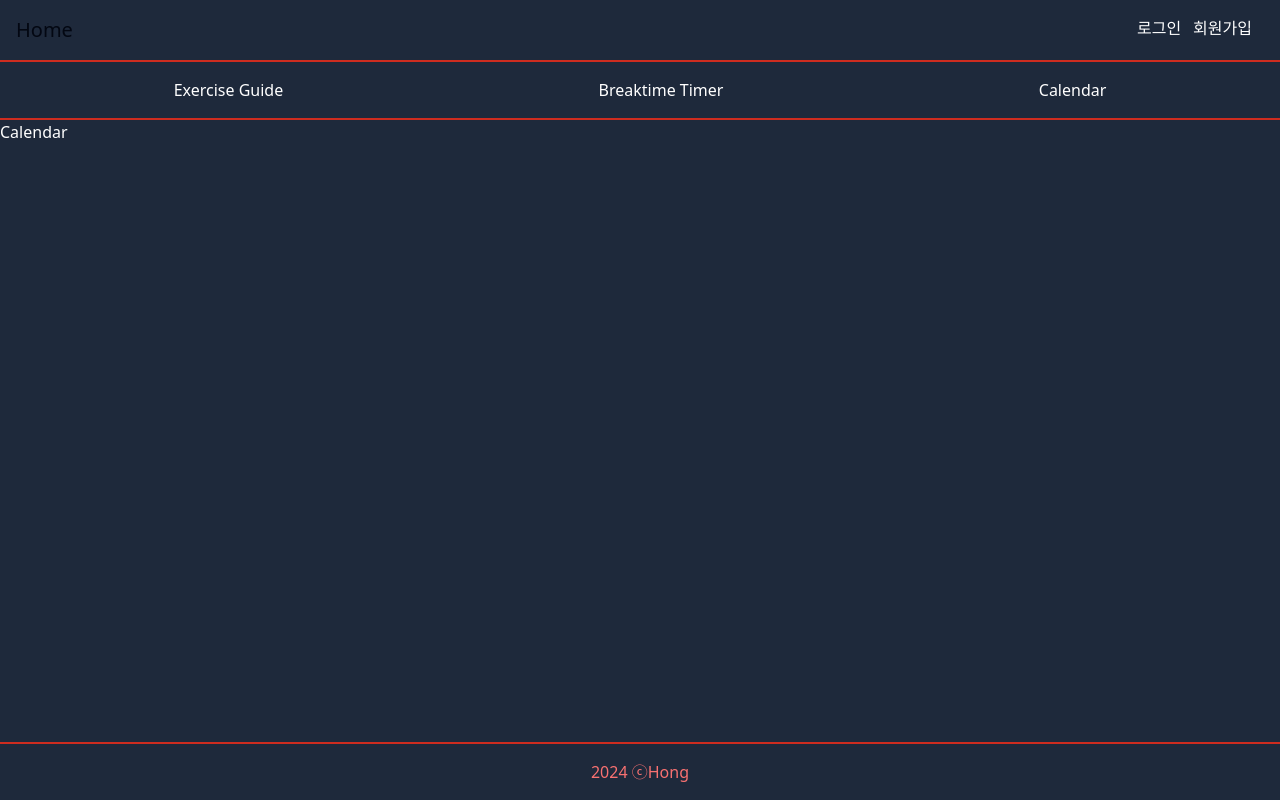
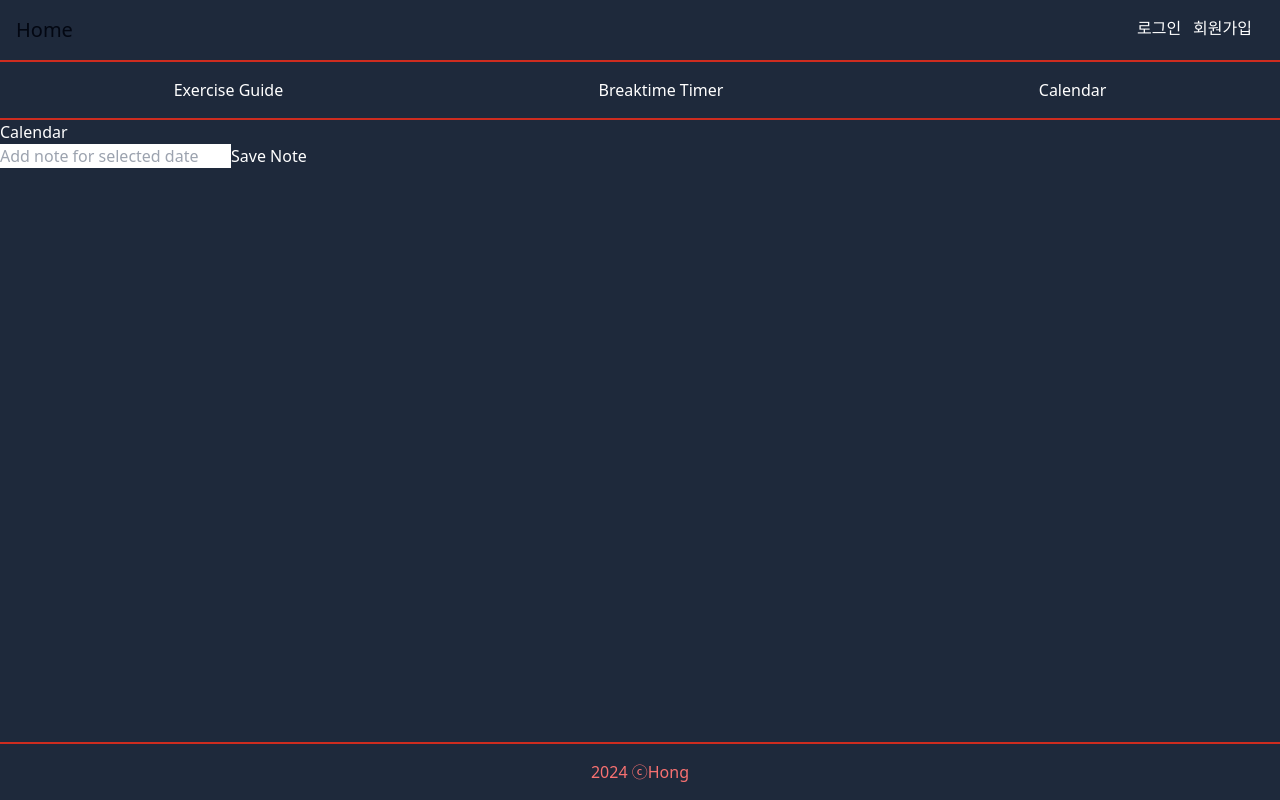
Before and after one commit to hmoongi94/personalProject, a Next.js app in the folder project-exerciseApp/frontend/: page / in a window 1280 px wide. Both pictures are taken after a click on the item "Calendar". Built offline with nearby package versions, Linux system fonts and the light colour scheme.

Commit message:
todo: Calendar기능 구현하기. 달력에 메모할 수 있는 기능

```diff
--- a/project-exerciseApp/frontend/app/ui/mainpage/calendar/calendar.tsx
+++ b/project-exerciseApp/frontend/app/ui/mainpage/calendar/calendar.tsx
@@ -1,9 +1,61 @@
+import React, { useState } from 'react';
 
 const Calendar = () => {
+  // 달력의 날짜와 해당 날짜에 기록된 내용을 state로 관리
+  const [calendar, setCalendar] = useState([
+    { date: '2024-02-01', note: 'Meeting with team' },
+    { date: '2024-02-15', note: 'Project deadline' },
+    // 기타 초기 데이터
+  ]);
+
+  // 기록을 추가할 때 사용할 state
+  const [newNote, setNewNote] = useState('');
+  const [selectedDate, setSelectedDate] = useState('');
+
+  // 날짜를 클릭하면 해당 날짜의 기록을 표시하는 함수
+  const handleDateClick = (date) => {
+    setSelectedDate(date);
+    const noteForDate = calendar.find((item) => item.date === date)?.note || '';
+    setNewNote(noteForDate);
+  };
+
+  // 기록을 저장하는 함수
+  const saveNote = () => {
+    // 선택된 날짜에 대한 기록이 이미 존재하는지 확인
+    const existingNoteIndex = calendar.findIndex((item) => item.date === selectedDate);
+
+    // 기존에 날짜에 대한 기록이 있으면 업데이트, 없으면 추가
+    if (existingNoteIndex !== -1) {
+      const updatedCalendar = [...calendar];
+      updatedCalendar[existingNoteIndex].note = newNote;
+      setCalendar(updatedCalendar);
+    } else {
+      setCalendar([...calendar, { date: selectedDate, note: newNote }]);
+    }
+
+    // 입력 필드 초기화
+    setNewNote('');
+  };
+
   return (
     <div>
       <h1>Calendar</h1>
-      {/* 캘린더 컴포넌트 내용 추가 */}
+      <div>
+        {/* 여기에 실제 달력 표시 로직이 들어갈 수 있습니다. */}
+        {/* 각 날짜를 클릭하면 handleDateClick 함수를 호출하도록 구현 */}
+        {/* 날짜에 따른 기록도 표시 가능 */}
+      </div>
+      <div>
+        {/* 선택된 날짜에 대한 기록을 입력할 수 있는 입력 필드 */}
+        <input
+          type="text"
+          placeholder="Add note for selected date"
+          value={newNote}
+          onChange={(e) => setNewNote(e.target.value)}
+        />
+        {/* 선택된 날짜에 대한 기록을 저장하는 버튼 */}
+        <button onClick={saveNote}>Save Note</button>
+      </div>
     </div>
   );
 };
```
